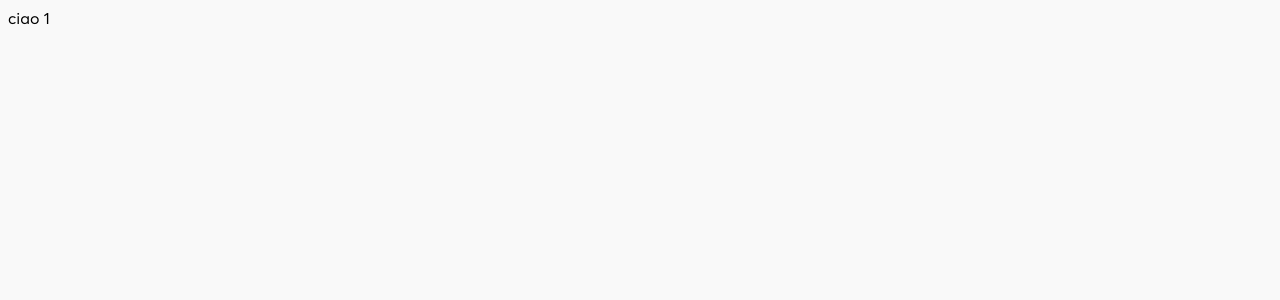
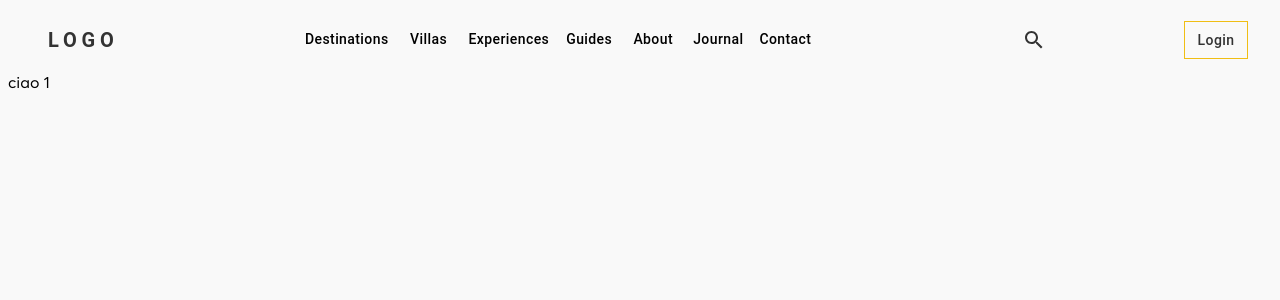
Before and after one commit to giuliapl/reactjs-villas, a React (Vite) app: page /search-villas/1 in a window 1280 px wide. Shown: the top 300 px of the page. Built offline with nearby package versions, Linux system fonts and the light colour scheme.

Commit message:
shared navbar

```diff
--- a/src/main.tsx
+++ b/src/main.tsx
@@ -1,14 +1,17 @@
-import React from 'react'
-import ReactDOM from 'react-dom/client'
-import './styles.scss'
+import React from "react";
+import ReactDOM from "react-dom/client";
+import "./styles.scss";
 import "./assets/fonts/AvertaDemoPECuttedDemo-Regular.otf";
-import "./assets/fonts/AvertaDemoPE-ExtraBold.otf"
-import { RouterProvider, createBrowserRouter } from 'react-router-dom';
-import NotFound from './views/notFound/NotFound.tsx';
-import SearchVillas from './views/search-villas/SearchVillas.tsx';
-import Home from './views/home/Home.tsx';
+import "./assets/fonts/AvertaDemoPE-ExtraBold.otf";
+import { RouterProvider, createBrowserRouter } from "react-router-dom";
+import NotFound from "./views/notFound/NotFound.tsx";
+import SearchVillas from "./views/search-villas/SearchVillas.tsx";
+import Home from "./views/home/Home.tsx";
+import NavBar from "./components/navBar/NavBar.tsx";
 
-const root = ReactDOM.createRoot(document.getElementById('root') as HTMLElement);
+const root = ReactDOM.createRoot(
+  document.getElementById("root") as HTMLElement
+);
 const router = createBrowserRouter([
   {
     path: "/",
@@ -28,6 +31,7 @@ const router = createBrowserRouter([
 
 root.render(
   <React.StrictMode>
-     <RouterProvider router={router} />
-  </React.StrictMode>,
-)
+    <NavBar />
+    <RouterProvider router={router} />
+  </React.StrictMode>
+);
--- a/src/views/home/Home.tsx
+++ b/src/views/home/Home.tsx
@@ -1,6 +1,5 @@
 import { Box, Button, Grid, useMediaQuery, useTheme } from "@mui/material";
 import "./Home.scss";
-import NavBar from "../../components/navBar/NavBar";
 import RatingCard from "../../components/ratingCard/RatingCard";
 import Carousel from "../../components/carousel/Carousel";
 import GradientCover from "../../components/gradientCover/GradientCover";
@@ -36,7 +35,6 @@ function Home() {
 
   return (
     <>
-      <NavBar />
       <Box sx={{ flexGrow: 1 }} style={{ padding: "2em" }}>
         <Grid container rowSpacing={8}>
           <Grid item></Grid>
```
